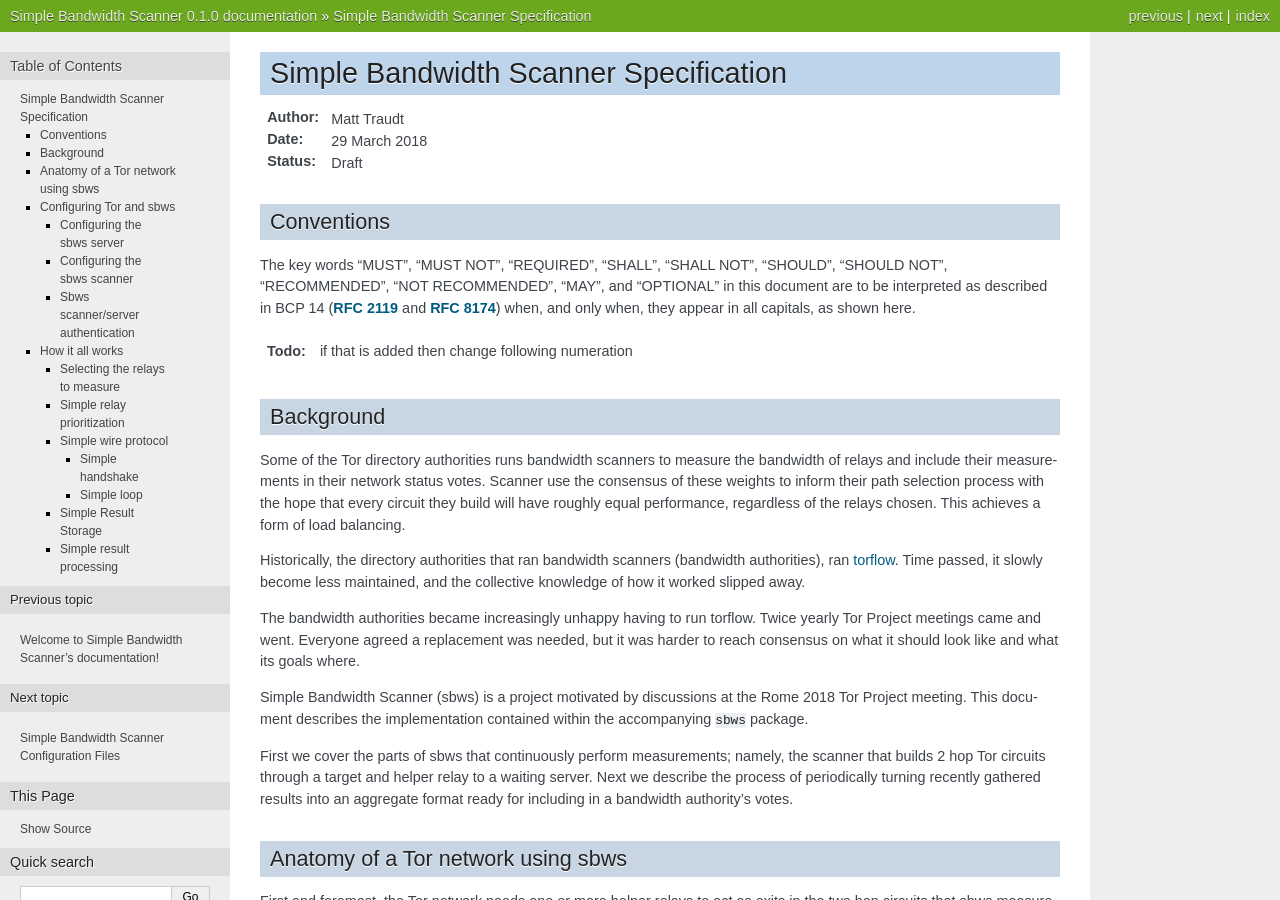
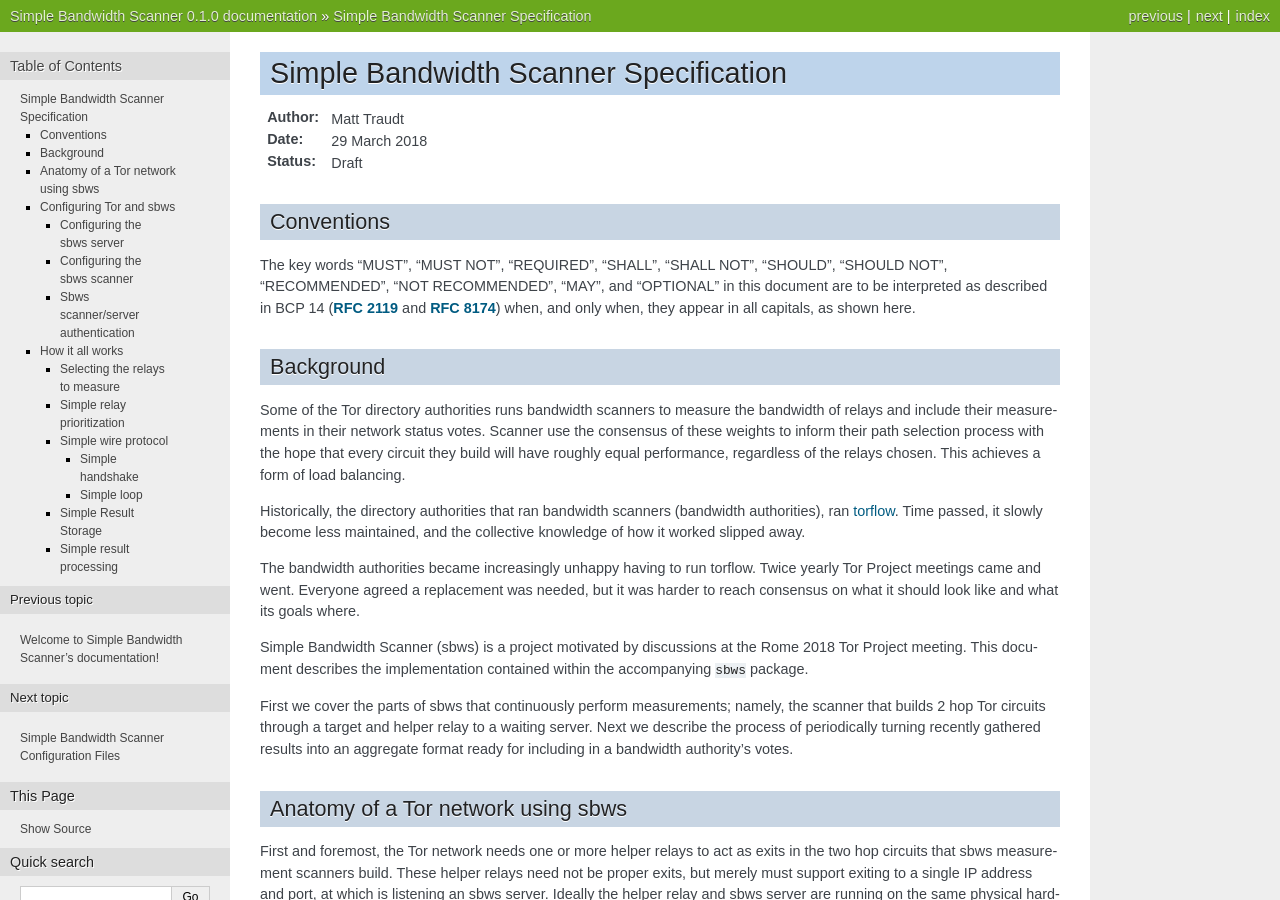
Before and after one commit to torproject/sbws, a Sphinx documentation site: the page built from docs/source/specification.rst, in a window 1280 px wide and 900 px high. Built offline with Sphinx 7.4.7, drawn with Linux system fonts in a browser that asks for light colours.

Commit message:
Unneeded todo

```diff
--- a/docs/source/specification.rst
+++ b/docs/source/specification.rst
@@ -13,8 +13,6 @@
 in this document are to be interpreted as described in BCP 14 (:rfc:`2119`
 and :rfc:`8174`) when, and only when, they appear in all capitals, as shown
 here.
-
-.. todo:: if that is added then change following numeration
 
 Background
 ----------
```
